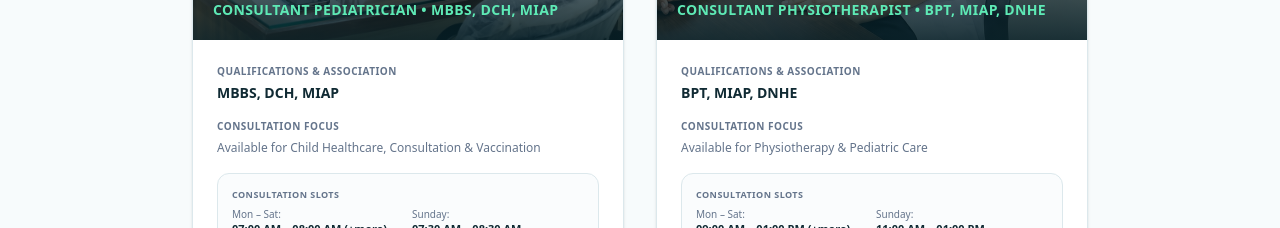
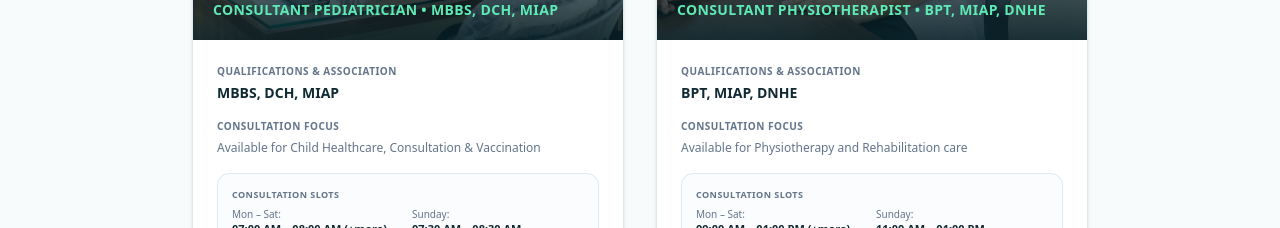
Before and after one commit to ramlalkumawat/bansal-healthcare, a Next.js app: page / in a window 1280 px wide. Shown: the part 2340-2568 px from the top of the page. Built offline with nearby package versions, Linux system fonts and the light colour scheme.

Commit message:
Update availability note to Available for Physiotherapy and Rehabilitation care

```diff
--- a/src/data/clinic.ts
+++ b/src/data/clinic.ts
@@ -104,7 +104,7 @@ export const clinicData = {
       name: "Dr. Manisha Bansal",
       qualifications: "BPT, MIAP, DNHE",
       title: "Consultant Physiotherapist",
-      availabilityNote: "Available for Physiotherapy & Pediatric Care",
+      availabilityNote: "Available for Physiotherapy and Rehabilitation care",
       phone: "+919214678687",
       whatsapp: "+919214678687",
       schedule: {
```
